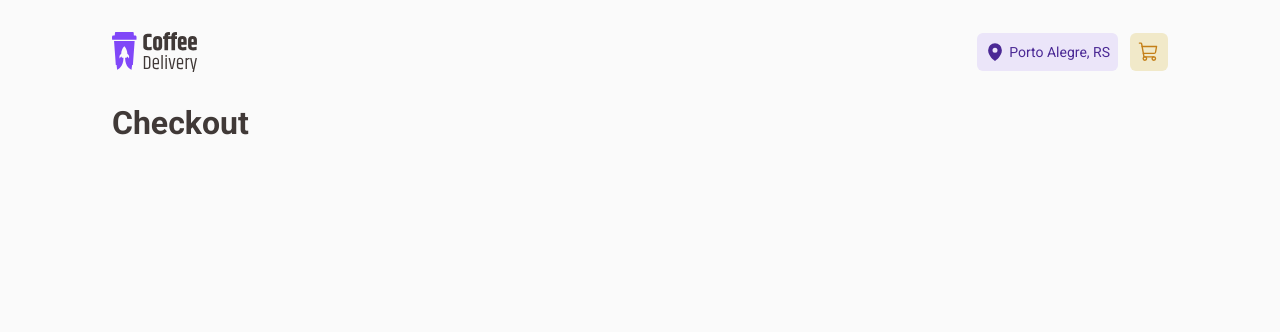
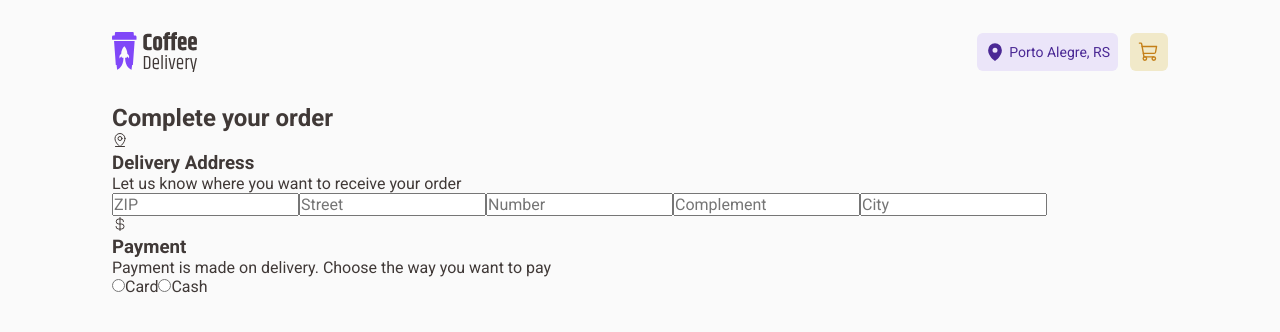
Before and after one commit to dmeneres/ignite-react-js-22.1-02-challenge, a React (Vite) app: page /checkout in a window 1280 px wide. Shown: the top 332 px of the page. Built offline with nearby package versions, Linux system fonts and the light colour scheme.

Commit message:
basic html structure for checkout page

```diff
--- a/src/pages/Checkout/index.tsx
+++ b/src/pages/Checkout/index.tsx
@@ -1,3 +1,43 @@
+import { CurrencyDollar, MapPinLine } from 'phosphor-react'
+import {
+  AddressForm,
+  CompleteYourOrder,
+  Container,
+  PaymentMethod,
+  SelectedCoffees,
+} from './styles'
+
 export function Checkout() {
-  return <h1>Checkout</h1>
+  return (
+    <Container>
+      <CompleteYourOrder>
+        <h2>Complete your order</h2>
+        <AddressForm>
+          <MapPinLine />
+          <h3>Delivery Address</h3>
+          <p>Let us know where you want to receive your order</p>
+          <form action="">
+            <input type="number" placeholder="ZIP" />
+            <input type="text" placeholder="Street" />
+            <input type="number" placeholder="Number" />
+            <input type="text" placeholder="Complement" />
+            <input type="text" placeholder="City" />
+          </form>
+        </AddressForm>
+        <PaymentMethod>
+          <CurrencyDollar />
+          <h3>Payment</h3>
+          <p>Payment is made on delivery. Choose the way you want to pay</p>
+          <form action="">
+            <input type="radio" id="paymentMethod1" name="paymentMethod" />
+            <label htmlFor="paymentMethod1">Card</label>
+
+            <input type="radio" id="paymentMethod2" name="paymentMethod" />
+            <label htmlFor="paymentMethod2">Cash</label>
+          </form>
+        </PaymentMethod>
+      </CompleteYourOrder>
+      <SelectedCoffees></SelectedCoffees>
+    </Container>
+  )
 }
--- /dev/null
+++ b/src/pages/Checkout/styles.ts
@@ -0,0 +1,11 @@
+import styled from 'styled-components'
+
+export const Container = styled.div``
+
+export const CompleteYourOrder = styled.div``
+
+export const SelectedCoffees = styled.div``
+
+export const AddressForm = styled.div``
+
+export const PaymentMethod = styled.div``
```
